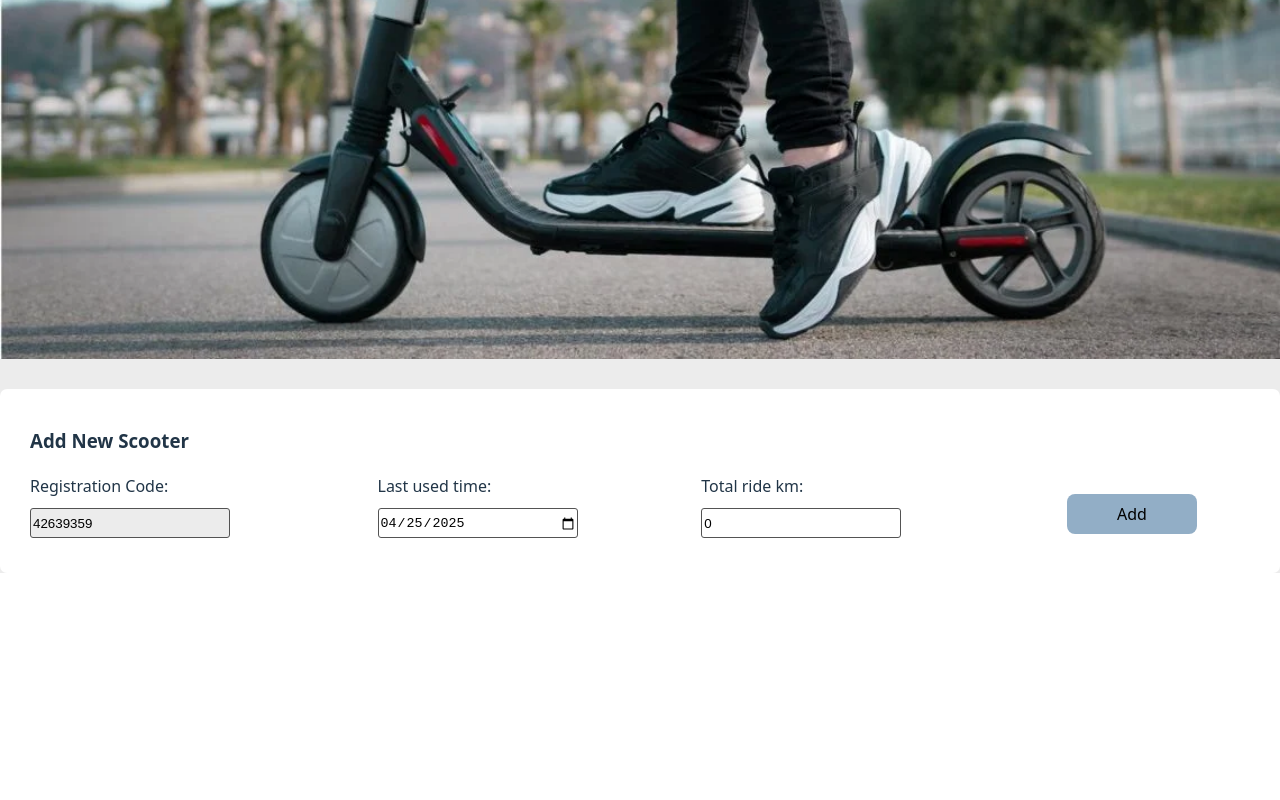
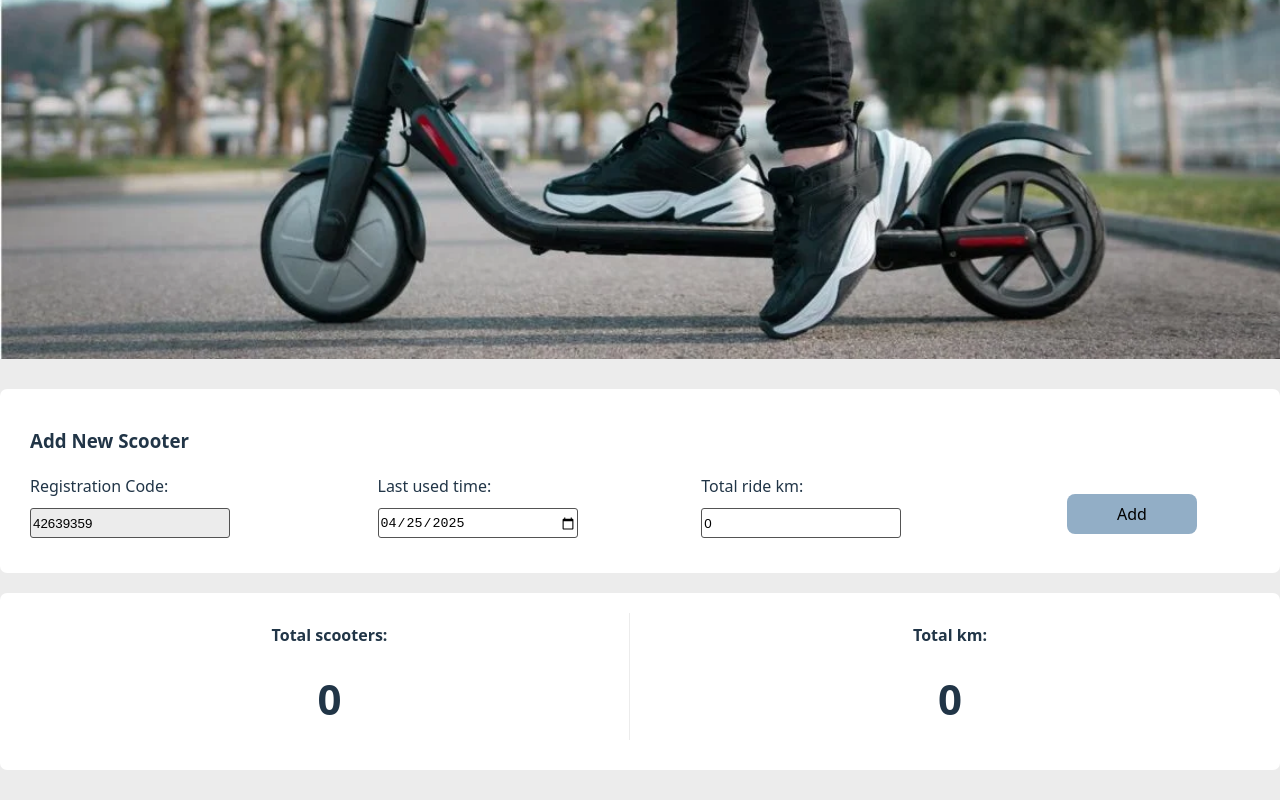
Before and after one commit to AstaRem/kolt-scooter-rent, a React (Vite) app: page / in a window 1280 px wide. Shown: the part 237-1037 px from the top of the page. Before the commit the page ends 810 px from the top, so only its background shows below. Built offline with nearby package versions, Linux system fonts and the light colour scheme.

Commit message:
added statistics component with styling

```diff
--- a/src/App.jsx
+++ b/src/App.jsx
@@ -6,6 +6,7 @@ import ScooterList from './Components/ScooterList';
 import { loadAll, saveAll, addScooter, updateScooter, removeScooter} from './storage';
 import Hero from './Components/Hero';
 import Header from './Components/Header';
+import Statistics from './Components/Statistics';
 
 
 function App() {
@@ -46,6 +47,7 @@ function App() {
           )
         }
         <AddScooterForm onAdd={newS => setScooters(prev => [...prev, newS])} />
+        <Statistics scooters={scooters}/>
         <ScooterList
           scooters={scooters}
           onEdit={id => setEditing(id)}
--- /dev/null
+++ b/src/Components/Statistics.jsx
@@ -0,0 +1,24 @@
+import './statistics.css';
+
+export default function Statistics({scooters}){
+
+    const totalScooters = scooters.length;
+    const totalKilometers = scooters.reduce((acc, curr) => acc + curr.totalRideKilometers, 0);
+
+
+    return(
+        <div className="statistics-wrapper">
+
+            <div className="statistics-container">
+                <div className="total-scooters-div">
+                    <p>Total scooters:</p>
+                    <p>{totalScooters}</p>
+                </div>
+                <div className="total-km-div">
+                    <p>Total km:</p>
+                    <p>{totalKilometers}</p>
+                </div>
+            </div>
+        </div>
+    )
+}
--- /dev/null
+++ b/src/Components/statistics.css
@@ -0,0 +1,45 @@
+.statistics-wrapper {
+    width: 100%;
+    display: flex;
+    flex-direction: column;
+    background: var(--white);
+    border-radius: 7px;
+    padding: 20px 30px 30px 30px;
+    margin: 20px 0 30px 0;
+}
+
+.statistics-container{
+    display: flex;
+    justify-content: space-around;
+    align-items: center;
+    justify-items: center;
+    gap: 20px;
+    width: 100%;
+}
+
+.statistics-container div{
+    font-weight: 600;
+    display: flex;
+    flex-direction: column;
+    align-items: center;
+    justify-content: center;
+}
+
+.statistics-container div p:nth-child(2){
+    font-size: 42px;
+}
+
+.statistics-container div p {
+    margin: 10px;
+}
+
+
+.total-scooters-div{
+    border-right: 1px solid var(--light-gray);
+    width: 50%;
+
+}
+
+.total-km-div{
+    width: 50%;
+}
```
